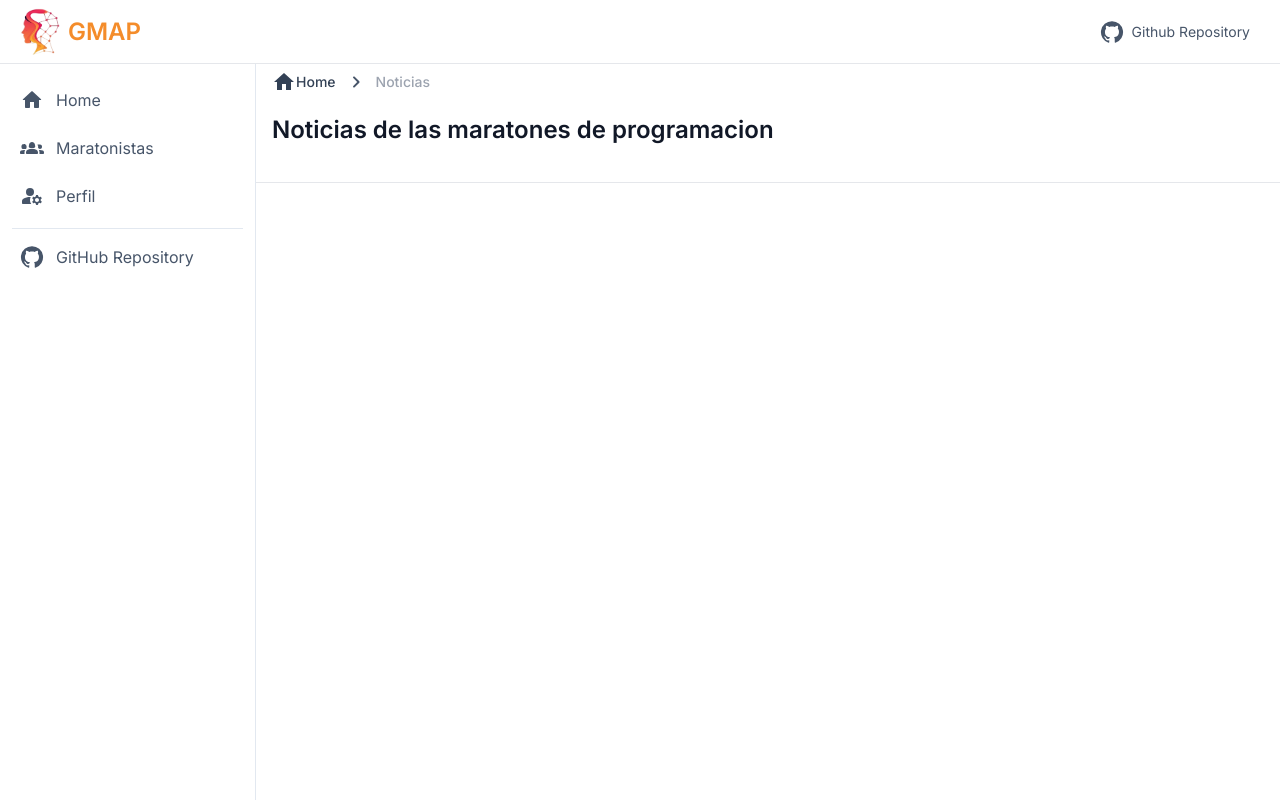
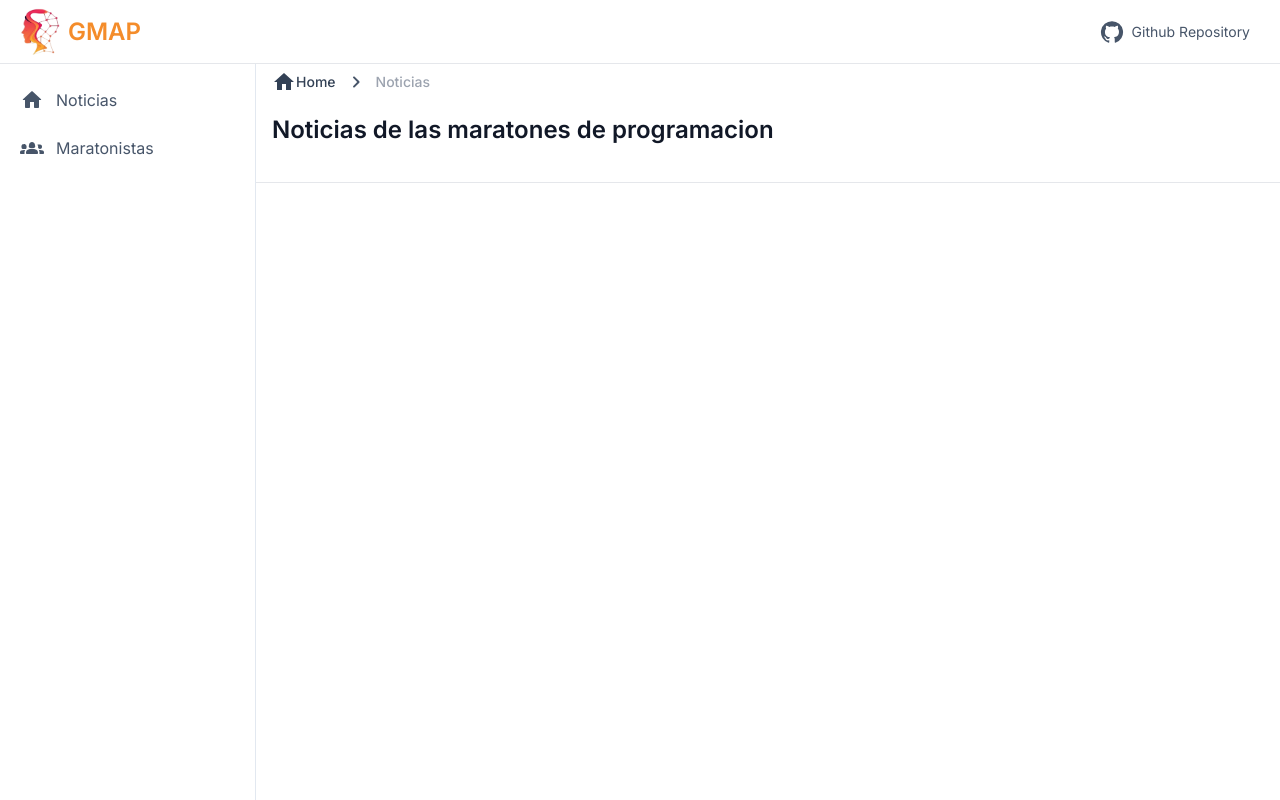
Before and after one commit to Git-Darkmoon/GMAP, a Next.js app: page /home/news in a window 1280 px wide. Built offline with nearby package versions, Linux system fonts and the light colour scheme.

Commit message:
feat: Added the path to each link on the sidebar.

```diff
--- a/src/components/Sidebar.tsx
+++ b/src/components/Sidebar.tsx
@@ -1,25 +1,26 @@
 import HomeRoundedIcon from "@mui/icons-material/HomeRounded"
 import Groups2RoundedIcon from "@mui/icons-material/Groups2Rounded"
-import ManageAccountsRoundedIcon from "@mui/icons-material/ManageAccountsRounded"
-import GitHubIcon from "@mui/icons-material/GitHub"
+// import ManageAccountsRoundedIcon from "@mui/icons-material/ManageAccountsRounded"
 import SidebarEl, { SidebarElType } from "./SidebarEl"
 
 const sidebarElements: SidebarElType[] = [
   {
     id: 1,
     icon: <HomeRoundedIcon />,
-    text: "Home",
+    text: "Noticias",
+    path: "/home/news",
   },
   {
     id: 2,
     icon: <Groups2RoundedIcon />,
     text: "Maratonistas",
+    path: "/home/maratonistas",
   },
-  {
-    id: 3,
-    icon: <ManageAccountsRoundedIcon />,
-    text: "Perfil",
-  },
+  // {
+  //   id: 3,
+  //   icon: <ManageAccountsRoundedIcon />,
+  //   text: "Perfil",
+  // },
 ]
 
 function Sidebar() {
@@ -37,16 +38,6 @@ function Sidebar() {
                 return <SidebarEl key={el.id} {...el} />
               })}
             </ul>
-            <div className="pt-2 space-y-2">
-              <a
-                href="https://github.com/Git-Darkmoon/GMAP.git"
-                target="_blank"
-                className="flex items-center p-2 text-base text-slate-600 transition duration-75 rounded-lg hover:text-slate-900 hover:bg-slate-100 group"
-              >
-                <GitHubIcon />
-                <span className="ml-3">GitHub Repository</span>
-              </a>
-            </div>
           </div>
         </div>
       </div>
```
